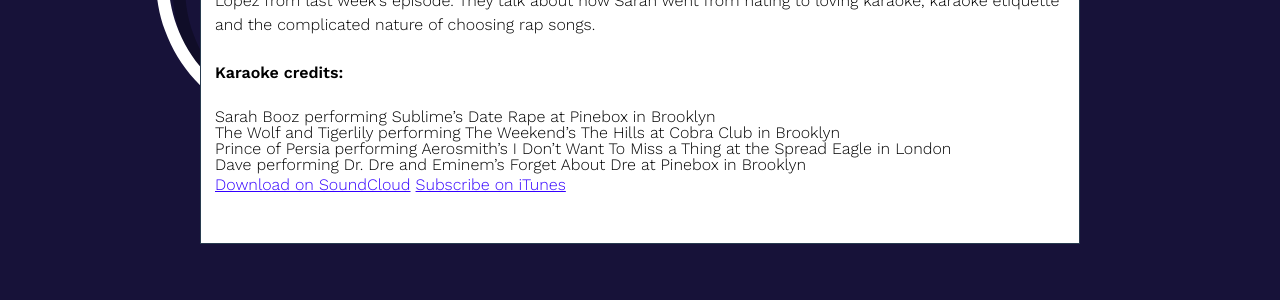
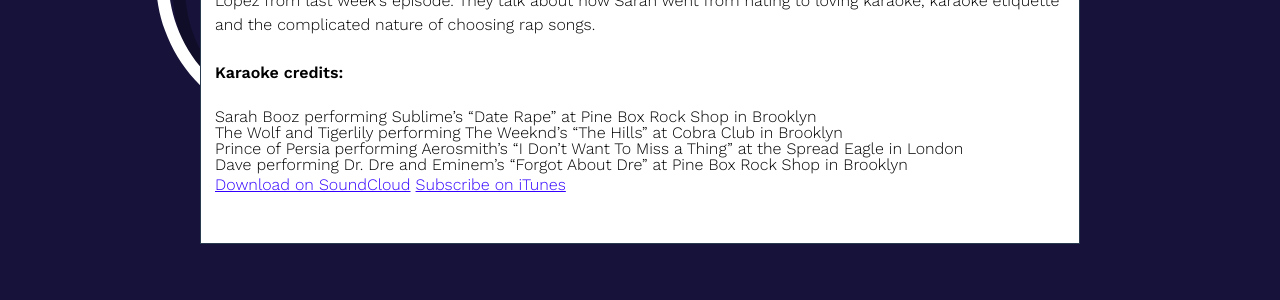
Before and after one commit to modernserf/karaoke-theory, a Jekyll site: the page built from _posts/2016-08-17-karaoke-mom.md, in a window 1280 px wide. Shown: the part 601-901 px from the top of the page. Built offline with Jekyll 4.4.1, drawn with Linux system fonts in a browser that asks for light colours.

Commit message:
Update 2016-08-17-karaoke-mom.md

```diff
--- a/_posts/2016-08-17-karaoke-mom.md
+++ b/_posts/2016-08-17-karaoke-mom.md
@@ -9,11 +9,10 @@
 
 **Karaoke credits:**
 
-- Sarah Booz performing Sublime's Date Rape at Pinebox in Brooklyn
-- The Wolf and Tigerlily performing The Weekend's The Hills at Cobra Club in Brooklyn
-- Prince of Persia performing Aerosmith's I Don't Want To Miss a Thing at the Spread Eagle in London
-- Dave performing Dr. Dre and Eminem's Forget About Dre at Pinebox in Brooklyn
-
+- Sarah Booz performing Sublime's "Date Rape" at Pine Box Rock Shop in Brooklyn
+- The Wolf and Tigerlily performing The Weeknd's "The Hills" at Cobra Club in Brooklyn
+- Prince of Persia performing Aerosmith's "I Don't Want To Miss a Thing" at the Spread Eagle in London
+- Dave performing Dr. Dre and Eminem's "Forgot About Dre" at Pine Box Rock Shop in Brooklyn
 
 [Download on SoundCloud](https://soundcloud.com/karaoke-theory/episode4-finalfinal)
 [Subscribe on iTunes](https://itunes.apple.com/ie/podcast/karaoke-theory/id1137159144?mt=2)
```
